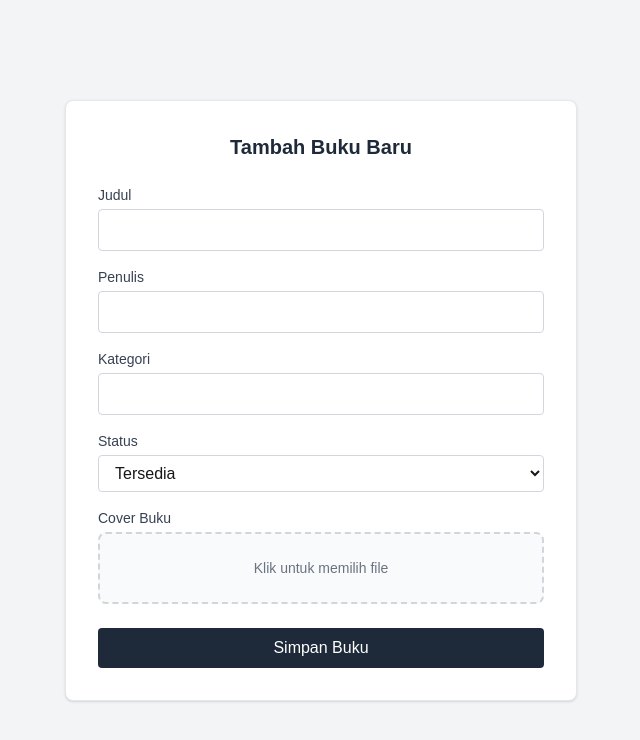
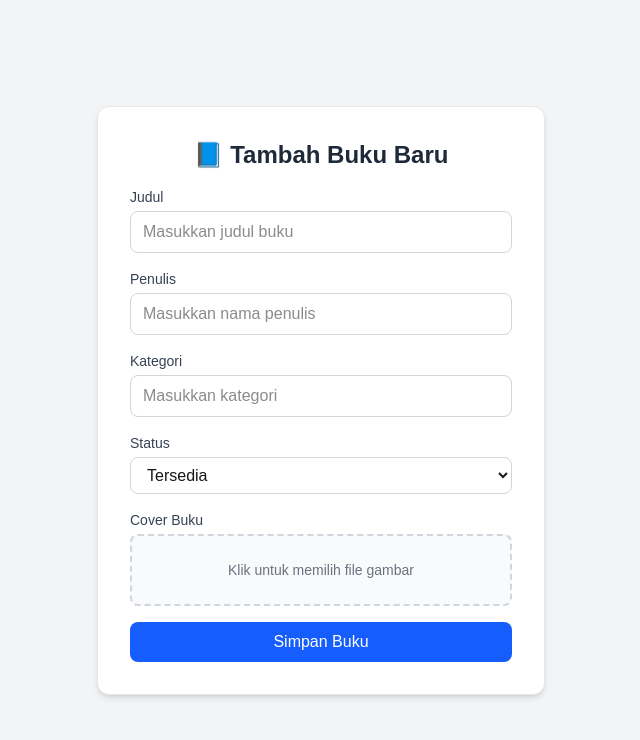
Before and after one commit to selvirahmadila/project-Bukuku, a Next.js app in the folder cms/: page /book/add in a window 1280 px wide. Shown: the top 740 px of the page, without its empty margins (319-959 px from the left). Built offline with nearby package versions, Linux system fonts and the light colour scheme.

Commit message:
dehendy :  cms(admin)-modifikasi halaman tambah buku

```diff
--- a/cms/app/book/add/page.tsx
+++ b/cms/app/book/add/page.tsx
@@ -37,53 +37,56 @@ export default function AddBookPage() {
   };
 
   return (
-    <div className="min-h-screen bg-gray-100 flex items-center justify-center p-4">
+    <div className="min-h-screen bg-gray-100 flex items-center justify-center px-4">
       <form
         onSubmit={handleSubmit}
-        className="bg-white border border-gray-200 shadow-sm rounded-lg p-8 w-full max-w-lg"
+        className="bg-white border border-gray-200 rounded-xl shadow-md w-full max-w-md p-6 md:p-8 space-y-4"
         encType="multipart/form-data"
       >
-        <h1 className="text-xl font-semibold mb-6 text-gray-800 text-center">
-          Tambah Buku Baru
+        <h1 className="text-2xl font-semibold text-gray-800 text-center mb-4">
+          📘 Tambah Buku Baru
         </h1>
 
-        <div className="mb-4">
+        <div>
           <label className="block text-sm text-gray-700 mb-1">Judul</label>
           <input
             type="text"
-            className="w-full border border-gray-300 px-3 py-2 rounded focus:outline-none focus:ring-1 focus:ring-gray-400"
+            className="w-full border border-gray-300 px-3 py-2 rounded-lg focus:outline-none focus:ring-2 focus:ring-blue-500"
             value={judul}
             onChange={(e) => setJudul(e.target.value)}
+            placeholder="Masukkan judul buku"
             required
           />
         </div>
 
-        <div className="mb-4">
+        <div>
           <label className="block text-sm text-gray-700 mb-1">Penulis</label>
           <input
             type="text"
-            className="w-full border border-gray-300 px-3 py-2 rounded focus:outline-none focus:ring-1 focus:ring-gray-400"
+            className="w-full border border-gray-300 px-3 py-2 rounded-lg focus:outline-none focus:ring-2 focus:ring-blue-500"
             value={penulis}
             onChange={(e) => setPenulis(e.target.value)}
+            placeholder="Masukkan nama penulis"
             required
           />
         </div>
 
-        <div className="mb-4">
+        <div>
           <label className="block text-sm text-gray-700 mb-1">Kategori</label>
           <input
             type="text"
-            className="w-full border border-gray-300 px-3 py-2 rounded focus:outline-none focus:ring-1 focus:ring-gray-400"
+            className="w-full border border-gray-300 px-3 py-2 rounded-lg focus:outline-none focus:ring-2 focus:ring-blue-500"
             value={kategori}
             onChange={(e) => setKategori(e.target.value)}
+            placeholder="Masukkan kategori"
             required
           />
         </div>
 
-        <div className="mb-4">
+        <div>
           <label className="block text-sm text-gray-700 mb-1">Status</label>
           <select
-            className="w-full border border-gray-300 px-3 py-2 rounded focus:outline-none focus:ring-1 focus:ring-gray-400"
+            className="w-full border border-gray-300 px-3 py-2 rounded-lg focus:outline-none focus:ring-2 focus:ring-blue-500"
             value={status}
             onChange={(e) => setStatus(e.target.value)}
             required
@@ -93,16 +96,16 @@ export default function AddBookPage() {
           </select>
         </div>
 
-        <div className="mb-6">
+        <div>
           <label className="block text-sm text-gray-700 mb-1">Cover Buku</label>
           <label
             htmlFor="coverUpload"
-            className="flex items-center justify-center border-2 border-dashed border-gray-300 bg-gray-50 hover:bg-gray-100 text-gray-500 text-sm cursor-pointer px-4 py-6 rounded-lg w-full text-center transition"
+            className="flex flex-col items-center justify-center border-2 border-dashed border-gray-300 bg-gray-50 hover:bg-gray-100 text-gray-500 text-sm cursor-pointer px-4 py-6 rounded-lg transition"
           >
             {cover ? (
-              <span className="font-medium">{cover.name}</span>
+              <span className="text-gray-800 font-medium">{cover.name}</span>
             ) : (
-              <span>Klik untuk memilih file</span>
+              <span>Klik untuk memilih file gambar</span>
             )}
             <input
               id="coverUpload"
@@ -118,7 +121,7 @@ export default function AddBookPage() {
         <button
           type="submit"
           disabled={loading}
-          className="w-full bg-gray-800 text-white py-2 rounded hover:bg-gray-700 transition"
+          className="w-full bg-blue-600 text-white py-2 rounded-lg hover:bg-blue-700 transition font-medium"
         >
           {loading ? 'Menyimpan...' : 'Simpan Buku'}
         </button>
```
